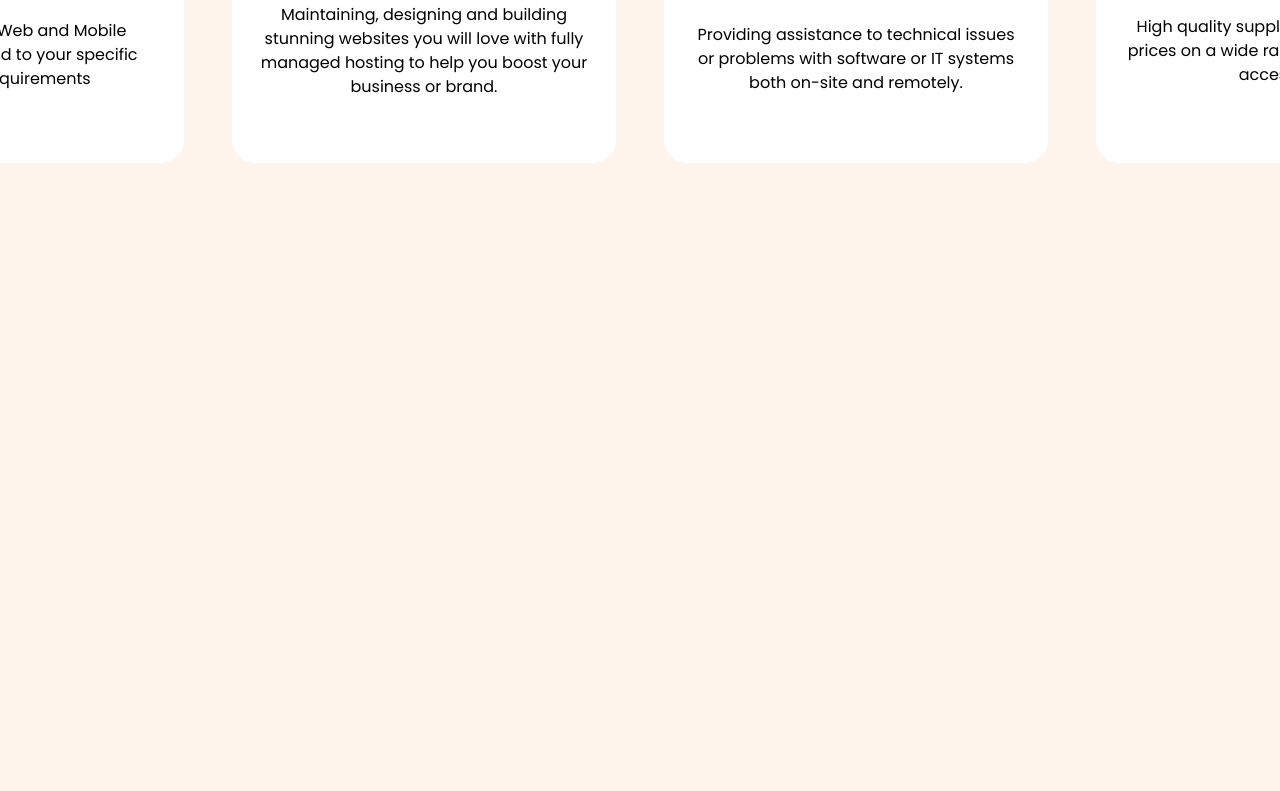
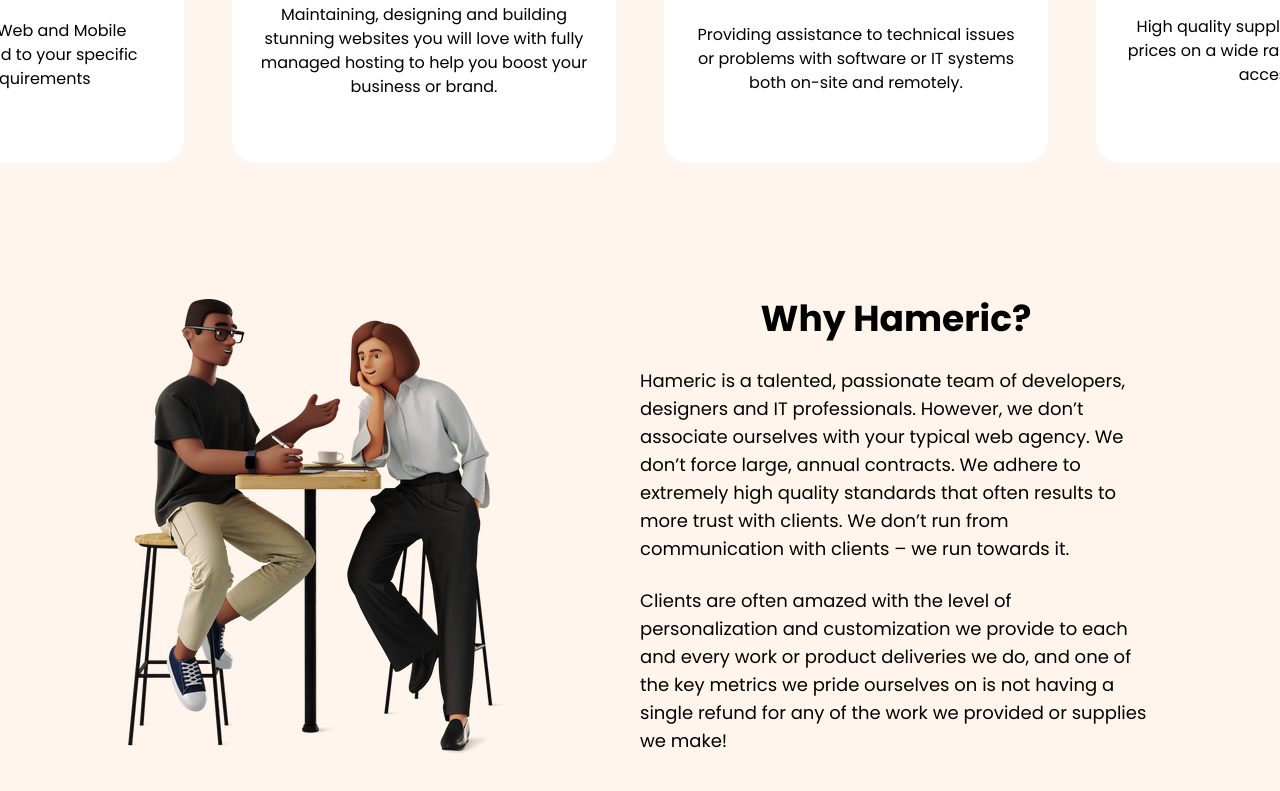
Before and after one commit to Hameric-Technologies/hameric, a React (Vite) app: page / in a window 1280 px wide. Shown: the part 1487-2278 px from the top of the page. Before the commit the page ends 1730 px from the top, so only its background shows below. Built offline with nearby package versions, Linux system fonts and the light colour scheme.

Commit message:
create an about section

```diff
--- /dev/null
+++ b/src/APP/Pages/Home/Components/About.jsx
@@ -0,0 +1,28 @@
+import React from 'react'
+import ManWoman from '../../../../assets/manwom.png'
+import { Fade } from 'react-awesome-reveal'
+
+const About = () => {
+  return (
+    <div className='w-full'>
+        <Fade cascade={true} triggerOnce={true}>
+            <div className=" mt-28 max-w-md md:max-w-screen-lg mx-auto">
+                <h2 className="text-center text-3xl px-14 underline underline-offset-8  font-bold mb-20"></h2>
+                <div className="flex flex-col md:flex-row justify-between my-20">
+                    <div className=''>
+                        <img src={ManWoman} alt="Man and woman discussing" />
+                    </div>
+                    <div className='md:w-6/12'>
+                        <h2 className="text-4xl mt-10 md:mt-0 font-bold text-center my-7">Why Hameric?</h2>
+                        <p className='my-4 text-lg'>Hameric is a talented, passionate team of developers, designers and IT professionals. However, we don’t associate ourselves with your typical web agency. We don’t force large, annual contracts. We adhere to extremely high quality standards that often results to more trust with clients. We don’t run from communication with clients – we run towards it.</p>
+
+                        <p className='my-6 text-lg'>Clients are often amazed with the level of personalization and customization we provide to each and every work or product deliveries we do, and one of the key metrics we pride ourselves on is not having a single refund for any of the work we provided or supplies we make!</p>
+                    </div>
+                </div>
+            </div>
+        </Fade>
+    </div>
+  )
+}
+
+export default About
--- a/src/APP/Pages/Home/Components/Services.jsx
+++ b/src/APP/Pages/Home/Components/Services.jsx
@@ -3,14 +3,14 @@ import apps from '../../../../assets/apps.png'
 import delivery from '../../../../assets/delivery.png'
 import support from '../../../../assets/support.png'
 import websites from '../../../../assets/websites.png'
-import { Fade } from 'react-awesome-reveal'
+import { Slide } from 'react-awesome-reveal'
 
 const Services = () => {
   return (
     <div className='my-14'>
     <h2 className="text-3xl font-bold text-center mt-40 md:mt-40 mb-28 underline underline-offset-8">Services</h2>
     <div className='flex flex-col md:flex-row justify-center items-center max-w-screen-2xl mx-auto md:px-6'>
-        <Fade cascade={true} damping={0.1} triggerOnce>
+        <Slide cascade={true} damping={0.2} triggerOnce>
             <div className='h-72 w-96 md:h-72 p-10 m-6 rounded-3xl bg-white hover:bg-gray-100 flex flex-col justify-center transition duration-150 ease-out hover:ease-in text-center relative'>
                 <img src={apps} className='w-40 left-10 self-center absolute -top-14' alt="Mobile and Web apps" />
                 <h2 className="font-bold text-2xl my-5">Mobile and Web Apps</h2>
@@ -33,7 +33,7 @@ const Services = () => {
                 <h2 className="font-bold text-2xl my-4">Bulk IT Supplies</h2>
                 <p>High quality supplies with competitive prices on a wide range of hardware and accessories. </p>
             </div>
-        </Fade>
+        </Slide>
     </div>
     </div>
   )
--- a/src/APP/Pages/Home/index.jsx
+++ b/src/APP/Pages/Home/index.jsx
@@ -5,6 +5,7 @@ import Navbar from './Components/Navbar'
 import Hero from './Components/Hero'
 import TrustedBy from './Components/TrustedBy'
 import Services from './Components/Services'
+import About from './Components/About'
 
 const Homepage = () => {
   return (
@@ -15,6 +16,7 @@ const Homepage = () => {
       <Hero />
       <TrustedBy />
       <Services />
+      <About />
     </div>
   )
 }
--- a/src/App.css
+++ /dev/null
@@ -1,41 +0,0 @@
-#root {
-  max-width: 1280px;
-  margin: 0 auto;
-  padding: 2rem;
-  text-align: center;
-}
-
-.logo {
-  height: 6em;
-  padding: 1.5em;
-  will-change: filter;
-}
-.logo:hover {
-  filter: drop-shadow(0 0 2em #646cffaa);
-}
-.logo.react:hover {
-  filter: drop-shadow(0 0 2em #61dafbaa);
-}
-
-@keyframes logo-spin {
-  from {
-    transform: rotate(0deg);
-  }
-  to {
-    transform: rotate(360deg);
-  }
-}
-
-@media (prefers-reduced-motion: no-preference) {
-  a:nth-of-type(2) .logo {
-    animation: logo-spin infinite 20s linear;
-  }
-}
-
-.card {
-  padding: 2em;
-}
-
-.read-the-docs {
-  color: #888;
-}
```
